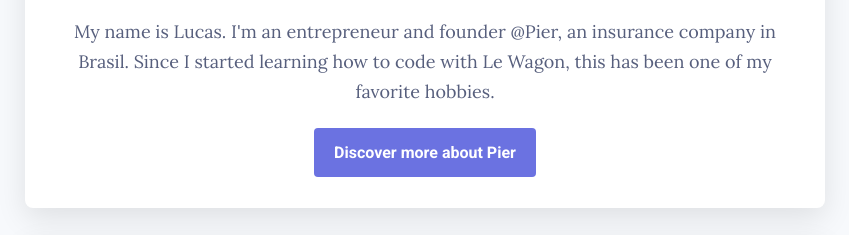
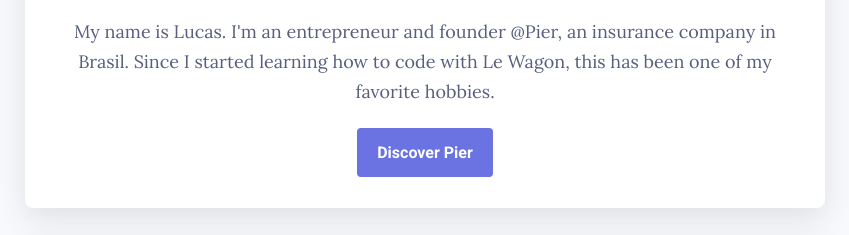
Before and after one commit to lucaszprado/profile, a plain HTML site: page index.html in a window 1280 px wide. Shown: the part 503-738 px from the top of the page, without its empty margins (215-1064 px from the left). Drawn offline with Linux system fonts and the light colour scheme.

Commit message:
Profile updated

```diff
--- a/index.html
+++ b/index.html
@@ -14,7 +14,7 @@
         <h1>Hello, I'm Lucas 😎 </h1>
         <img src="https://media.licdn.com/dms/image/D4D03AQEuzB9VW_inPw/profile-displayphoto-shrink_200_200/0/1671703136296?e=1704326400&v=beta&t=Wi0aGglitX7aXYs5NbI_3zRBmoUtx_-KTpIVfl0CIqw" alt="Profile Picture" class="img-circle">
         <p class="last-line"> My name is Lucas. I'm an entrepreneur and founder @Pier, an insurance company in Brasil. Since I started learning how to code with Le Wagon, this has been one of my favorite hobbies.</p>
-        <a href="https://www.pier.digital" target="_blank" class="btn-blue"> Discover more about Pier</a>
+        <a href="https://www.pier.digital" target="_blank" class="btn-blue"> Discover Pier</a>
       </div>
 
       <div class="white-box">
```
